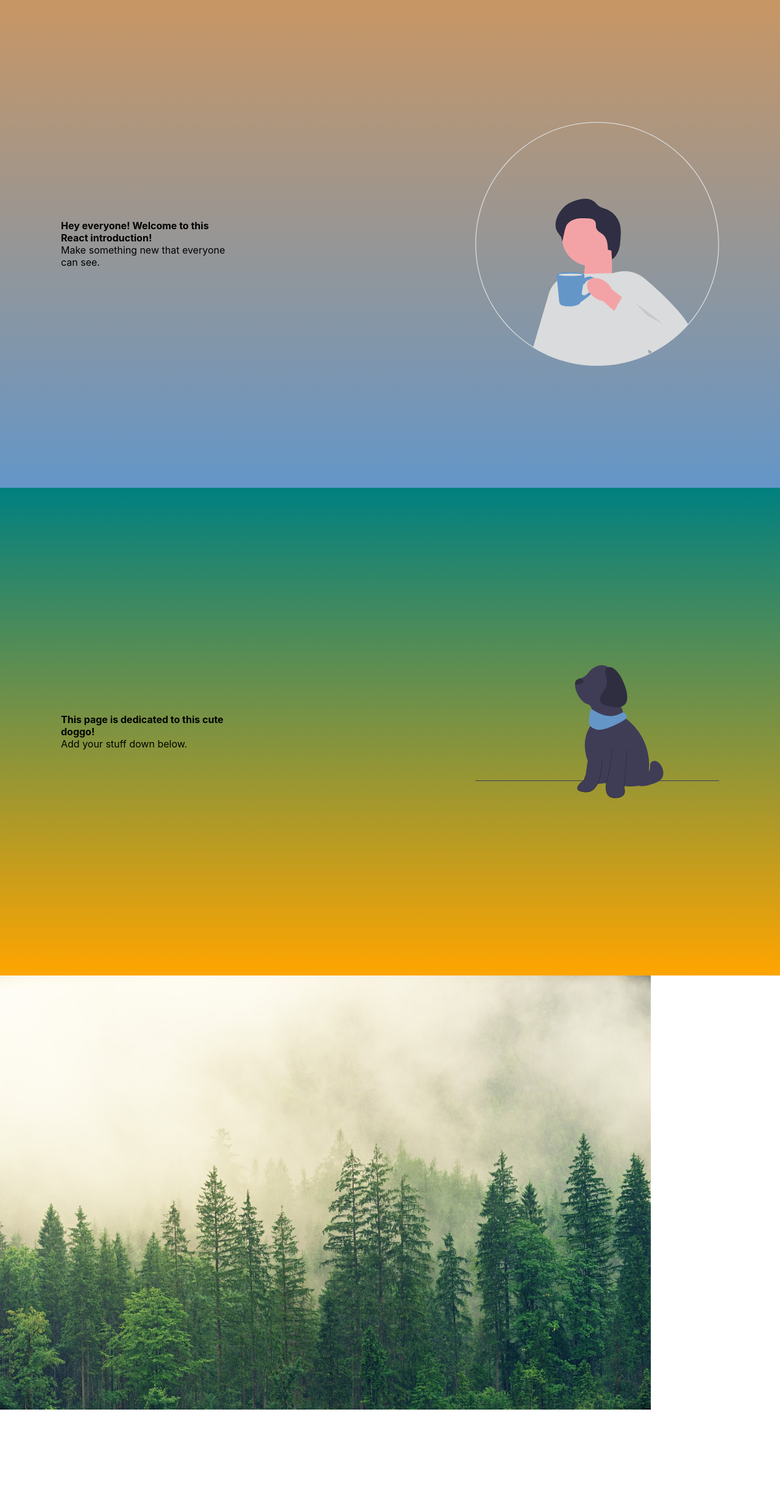
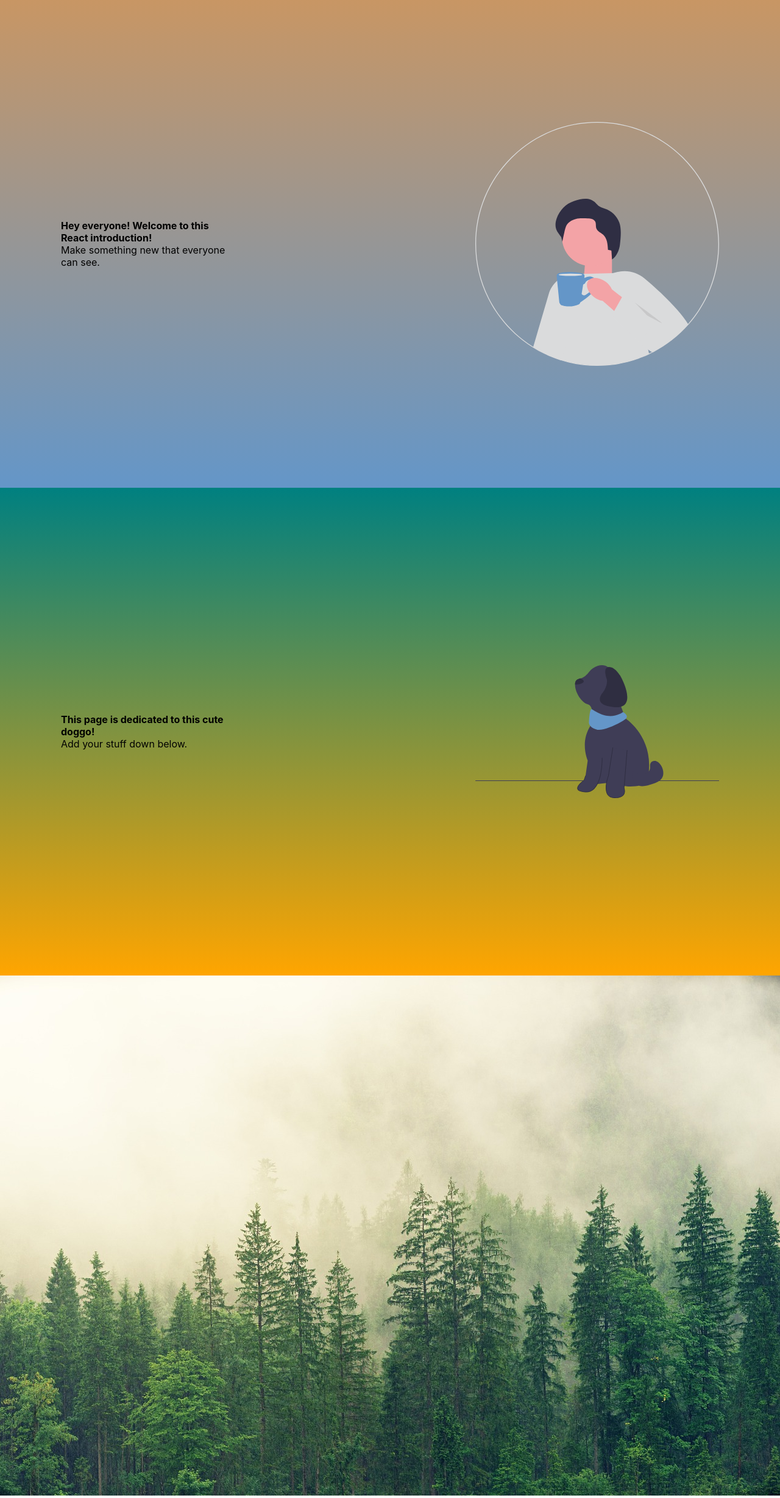
Before and after one commit to csopensourcevt/simplereactwebsite, a React (Create React App) app: page / in a window 1280 px wide. Shown: the whole page at 61% size. Before the commit the page ends 2316 px from the top, so only its background shows below. Built offline with nearby package versions, Linux system fonts and the light colour scheme.

Commit message:
style: 💄 Make forest full width

```diff
--- a/src/Pages/Heesang/Heesang.sass
+++ b/src/Pages/Heesang/Heesang.sass
@@ -1,3 +1,3 @@
 .heesang_image
-    width: #{"min(100%,1068px)"}
+    width: 100% // Force the image to be the same width as the container
     object-fit: cover
```
